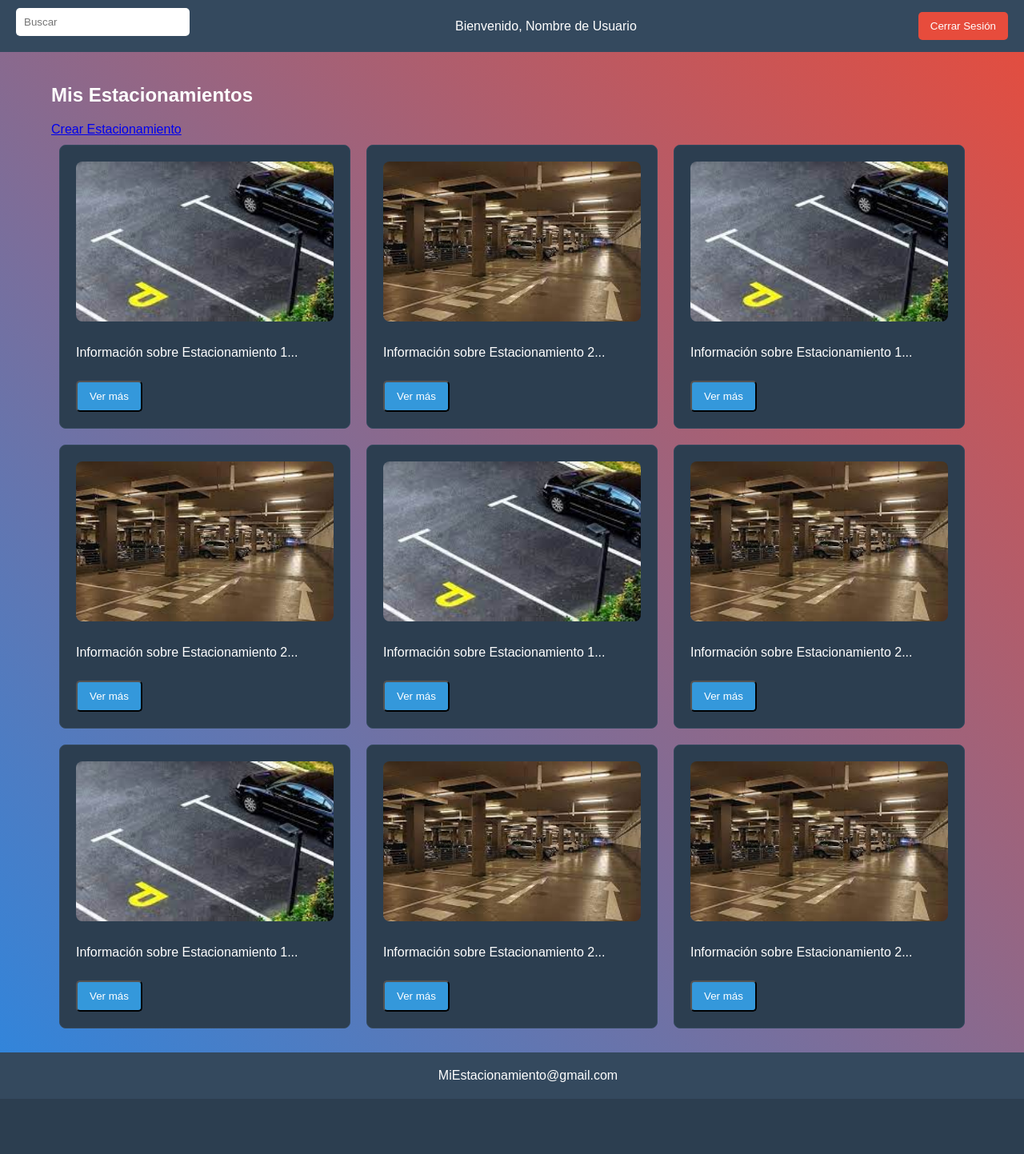
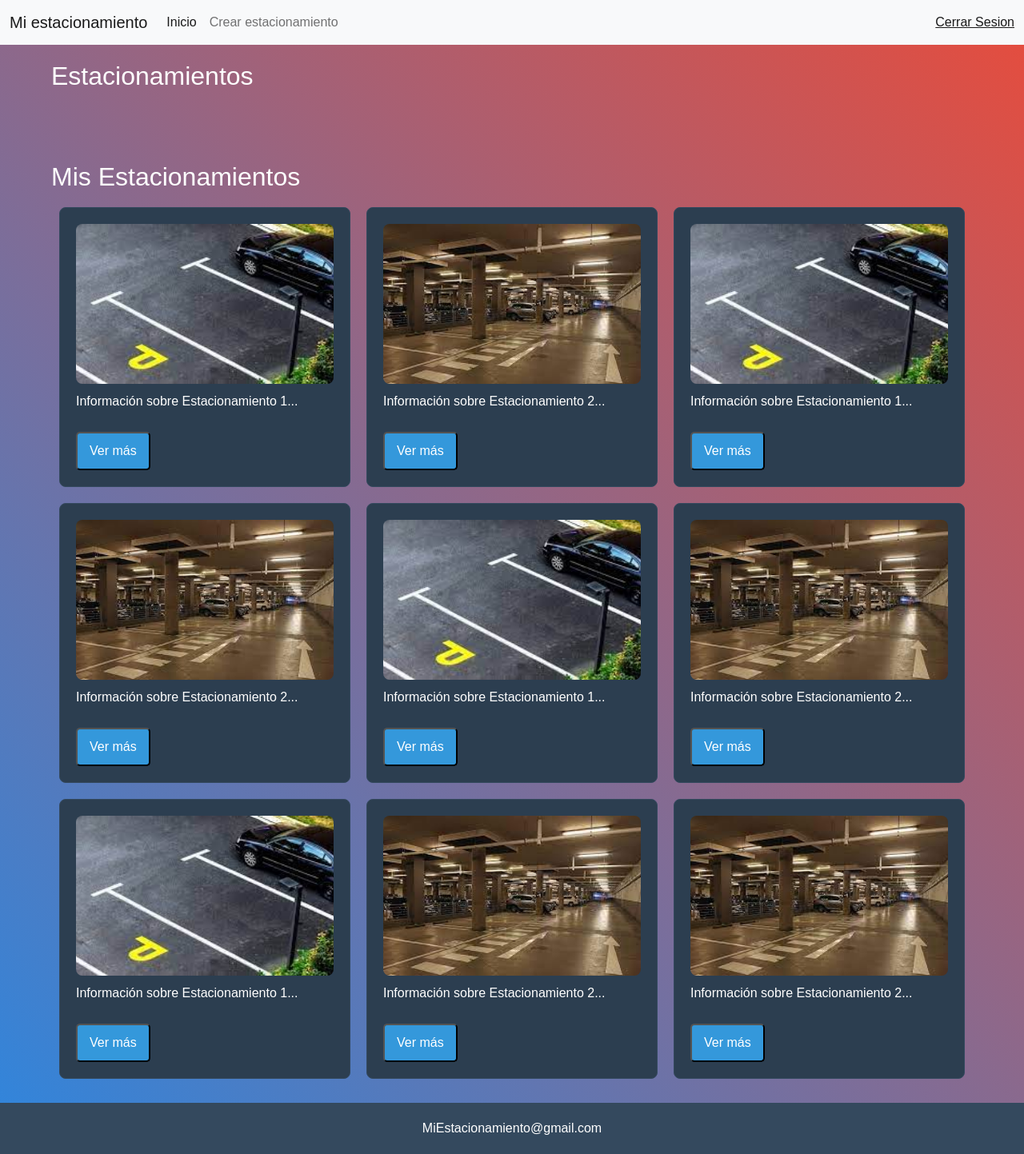
Before and after one commit to Cracklitrox/Proyecto-Mi-Estacionamiento, a Django app: page /dueno/ in a window 1280 px wide. Shown: the whole page at 80% size. Before the commit the page ends 1374 px from the top, so only its background shows below. Run offline with Django 4.2, Linux system fonts and the light colour scheme; data that the repository does not hold is empty.

Commit message:
dueño + estacionamientos

```diff
--- a/cliente/models.py
+++ b/cliente/models.py
@@ -16,10 +16,11 @@ class Cliente(models.Model):
     correoelectronico = models.CharField(db_column='correoElectronico', max_length=65, verbose_name='Correo Electronico')
     telefono = models.IntegerField(verbose_name='Telefono')
     nombreusuario = models.CharField(db_column='nombreUsuario', max_length=20, verbose_name='Nombre de Usuario')
-    contrasena = models.CharField(max_length=128)
+    contrasena = models.CharField(max_length=30)
     direccion = models.CharField(max_length=255)
     calificacionpromedio = models.DecimalField(db_column='calificacionPromedio', max_digits=2, decimal_places=1, verbose_name='Calificacion Promedio', blank=True, null=True)
     activo = models.BooleanField(default=True, verbose_name='Cliente Activo')
+    imagen = models.ImageField(upload_to='fotoCliente/', null=True, blank=True, verbose_name='Imagen del Cliente')
     id_tarjetacredito = models.ForeignKey('transaccion_pago.Tarjetacredito', models.DO_NOTHING, db_column='id_tarjetaCredito', verbose_name='Tarjeta de Credito')
     id_banco = models.ForeignKey(Banco, models.DO_NOTHING, db_column='id_banco', verbose_name='Banco')
     id_comuna = models.ForeignKey('usuario.Comuna', models.DO_NOTHING, db_column='id_comuna', verbose_name='Comuna')
--- a/dueno/models.py
+++ b/dueno/models.py
@@ -16,11 +16,12 @@ class Dueno(models.Model):
     correoelectronico = models.CharField(db_column='correoElectronico', max_length=65, verbose_name='Correo Electronico')
     telefono = models.IntegerField(verbose_name='Telefono')
     nombreusuario = models.CharField(db_column='nombreUsuario', max_length=20, verbose_name='Nombre de Usuario')
-    contrasena = models.CharField(max_length=128)
+    contrasena = models.CharField(max_length=30)
     direccion = models.CharField(max_length=255)
     calificacionpromedio = models.DecimalField(db_column='calificacionPromedio', max_digits=2, decimal_places=1, verbose_name='Calificacion Promedio', blank=True, null=True)
     escliente = models.BooleanField(default=False, db_column='esCliente', verbose_name='Activar modo Cliente')
     activo = models.BooleanField(default=True, verbose_name='Dueño Activo')
+    imagen = models.ImageField(upload_to='fotoDueno/', null=True, blank=True, verbose_name='Imagen del Dueño')
     id_tarjetacredito = models.ForeignKey('transaccion_pago.Tarjetacredito', models.DO_NOTHING, db_column='id_tarjetaCredito', verbose_name='Tarjeta de Credito')
     id_banco = models.ForeignKey(Banco, models.DO_NOTHING, db_column='id_banco', verbose_name='Banco')
     id_comuna = models.ForeignKey('usuario.Comuna', models.DO_NOTHING, db_column='id_comuna', verbose_name='Comuna')
--- a/dueno/static/css/indexDueno.css
+++ b/dueno/static/css/indexDueno.css
@@ -1,5 +1,8 @@
 /* Agrega estos estilos a tu archivo CSS */
-
+:root {
+    --color-cartas: rgba(0, 147, 167, 0.986);
+    --color-secundario: #9c9d9e;
+  }
 body {
     font-family: 'Arial', sans-serif;
     margin: 0;
@@ -19,6 +22,11 @@ header {
     justify-content: space-between;
     align-items: center;
     padding: 10px 20px;
+}
+
+
+.card-body{
+    color: black;
 }
 
 .search-bar input {
--- a/dueno/templates/indexDueno.html
+++ b/dueno/templates/indexDueno.html
@@ -5,26 +5,66 @@
 <head>
     <meta charset="UTF-8">
     <meta name="viewport" content="width=device-width, initial-scale=1.0">
+    <!-- Bootstrap CSS -->
+    <link
+      href="https://cdn.jsdelivr.net/npm/bootstrap@5.0.2/dist/css/bootstrap.min.css"
+      rel="stylesheet"
+      integrity="sha384-EVSTQN3/azprG1Anm3QDgpJLIm9Nao0Yz1ztcQTwFspd3yD65VohhpuuCOmLASjC"
+      crossorigin="anonymous"
+    />
     <link rel="stylesheet" href="{% static 'css/indexDueno.css' %}">
     <title>Dueño</title>
 </head>
 
 <body>
-    <header>
-        <div class="search-bar">
-            <input type="text" placeholder="Buscar">
+    <section>
+        <nav class="navbar navbar-expand-lg navbar-light bg-light">
+            <div class="container-fluid">
+              <a class="navbar-brand" href="#">Mi estacionamiento</a>
+              <button class="navbar-toggler" type="button" data-bs-toggle="collapse" data-bs-target="#navbarText" aria-controls="navbarText" aria-expanded="false" aria-label="Toggle navigation">
+                <span class="navbar-toggler-icon"></span>
+              </button>
+              <div class="collapse navbar-collapse" id="navbarText">
+                <ul class="navbar-nav me-auto mb-2 mb-lg-0">
+                  <li class="nav-item">
+                    <a class="nav-link active" aria-current="page" href="#">Inicio</a>
+                  </li>
+                  <li class="nav-item">
+                    <a class="nav-link" href="{% url 'addEstacionamiento' %}">Crear estacionamiento</a>
+                  </li>
+                </ul>
+                <span class="navbar-text">
+                    <a href="">Cerrar Sesion</a>
+                </span>
+              </div>
+            </div>
+          </nav>
+    </section>
+    <section class="content">
+        <h2>Estacionamientos</h2>
+        <div class="m-5">
+            <div class="row row-cols-1 row-cols-md-4 row-col-sm-12 g-5">
+                {% for n in estacionamientos %}
+                <div class="col-xl-3 col-md-6 col-sm-3">
+                    <div id="product-container" class="card">
+                        <img class="card-img-top" src="{% static 'img/est1.jpg' %}" alt="{{ n.direccion }}">
+                        <div class="card-body">
+                            <h5 class="card-title">{{ n.direccion }}</h4>
+                            <p class="card-text">${{ n.tarifahora }}</p>
+                            <a onclick="mostrarPopup('popup1')" class="btn btn-outline-dark btn-dark product-add">Agregar</a>
+                        </div>
+                    </div>
+                </div>
+                {% endfor %}
+            </div>
         </div>
-        <div class="welcome">
-            <p>Bienvenido, Nombre de Usuario</p>
-        </div>
-        <div class="logout-btn">
-            <button>Cerrar Sesión</button>
-        </div>
-    </header>
+    </section>
 
+
+    </div>
     <div class="content">
         <h2>Mis Estacionamientos</h2>
-        <a href="{% url 'addEstacionamiento' %}" class="btn btn-primary">Crear Estacionamiento</a>
+
         <div class="cartas">
             <div class="carta" id="carta1">
                 <img src="{% static 'img/est1.jpg' %}" alt="Estacionamiento 1">
--- a/dueno/views.py
+++ b/dueno/views.py
@@ -8,7 +8,8 @@ from geolocalizacion.forms import *
 
 # Create your views here.
 def indexDueno(request):
-    return render(request,'indexDueno.html')
+    estacionamientos = Estacionamiento.objects.all()
+    return render(request,'indexDueno.html', {'estacionamientos':estacionamientos})
 
 def cargando(request):
     return render(request,'cargando.html')
--- a/estacionamiento/models.py
+++ b/estacionamiento/models.py
@@ -28,6 +28,7 @@ class Estacionamiento(models.Model):
     disponible = models.BooleanField(default=False, verbose_name='Estado Estacionamiento')
     tarifahora = models.IntegerField(db_column='tarifaHora', verbose_name='Tarifa por Hora')
     observaciones = models.CharField(max_length=255, blank=True, null=True)
+    imagen = models.ImageField(upload_to='fotoEstacionamiento/', null=True, blank=True, verbose_name='Imagen del Estacionamiento')
     id_puntoInteres = models.ForeignKey('geolocalizacion.Puntointeres', models.DO_NOTHING, db_column='id_puntointeres', verbose_name='Punto de Interes')
 
     def __str__(self):
@@ -71,6 +72,7 @@ class Casilla(models.Model):
     id = models.AutoField(primary_key=True)
     posicion = models.CharField(max_length=30)
     disponible = models.BooleanField(default=True)
+    imagen = models.ImageField(upload_to='fotoCasilla/', null=True, blank=True, verbose_name='Imagen de la Casilla del Estacionamiento')
 
     def __str__(self):
         return 'ID Casilla: ' + str(self.id) + ' / Estado: ' + str(self.disponible)
--- a/miEstacionamiento/settings.py
+++ b/miEstacionamiento/settings.py
@@ -27,7 +27,8 @@ DEBUG = True
 
 ALLOWED_HOSTS = []
 
-
+MEDIA_URL = '/media/'
+MEDIA_ROOT = BASE_DIR/"media"
 # Application definition
 
 INSTALLED_APPS = [
```
Also changed, not shown: dueno/templates/estacionamientos.html (+7 -0 lines).
